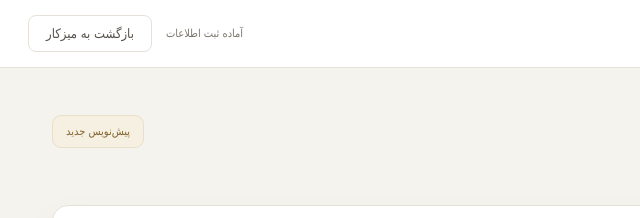
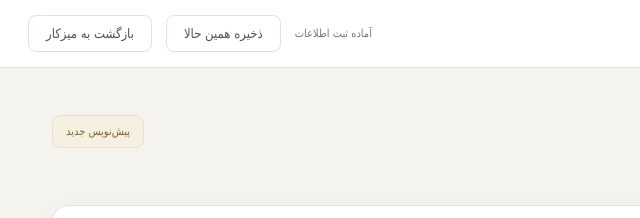
Before and after one commit to hbnasab1347-ops/amlak-salam-calculator, an Electron app: page app/record-entry.html in a window 1180 px wide. Shown: the top 218 px of the page, 0-640 px from the left. Drawn offline with Linux system fonts and the light colour scheme; no server answers.

Commit message:
Stage 13: add manual save control

```diff
--- a/app/record-entry.html
+++ b/app/record-entry.html
@@ -12,7 +12,7 @@
   <div class="app-shell">
     <header class="topbar">
       <div class="brand"><span class="brand-mark">س</span><div><strong>املاک سلام</strong><small>سامانه جامع مدیریت املاک</small></div></div>
-      <div class="topbar-actions"><span class="save-state" id="saveState">آماده ثبت اطلاعات</span><button class="quiet-button" id="closeWindow" type="button">بازگشت به میزکار</button></div>
+      <div class="topbar-actions"><span class="save-state" id="saveState">آماده ثبت اطلاعات</span><button class="quiet-button" id="forceSave" type="button">ذخیره همین حالا</button><button class="quiet-button" id="closeWindow" type="button">بازگشت به میزکار</button></div>
     </header>
     <main class="page-wrap">
       <section class="page-heading">
```
